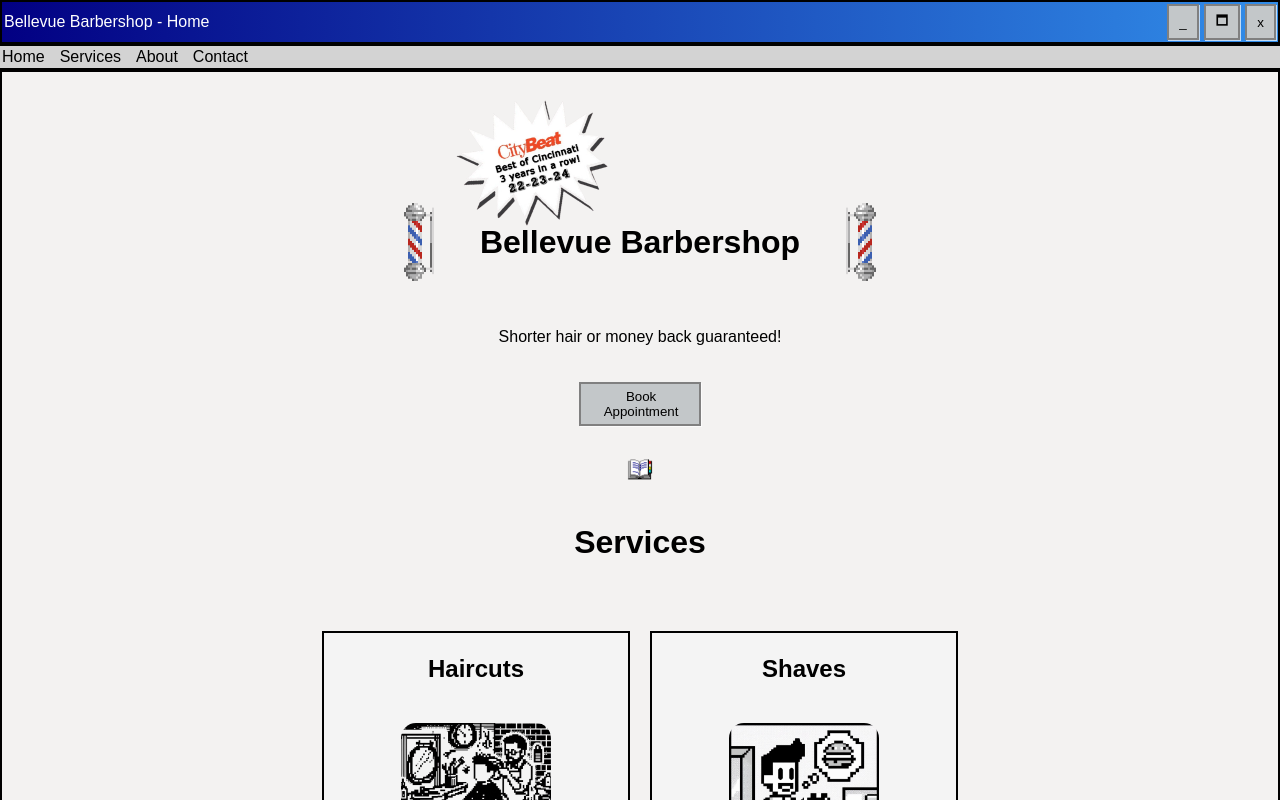
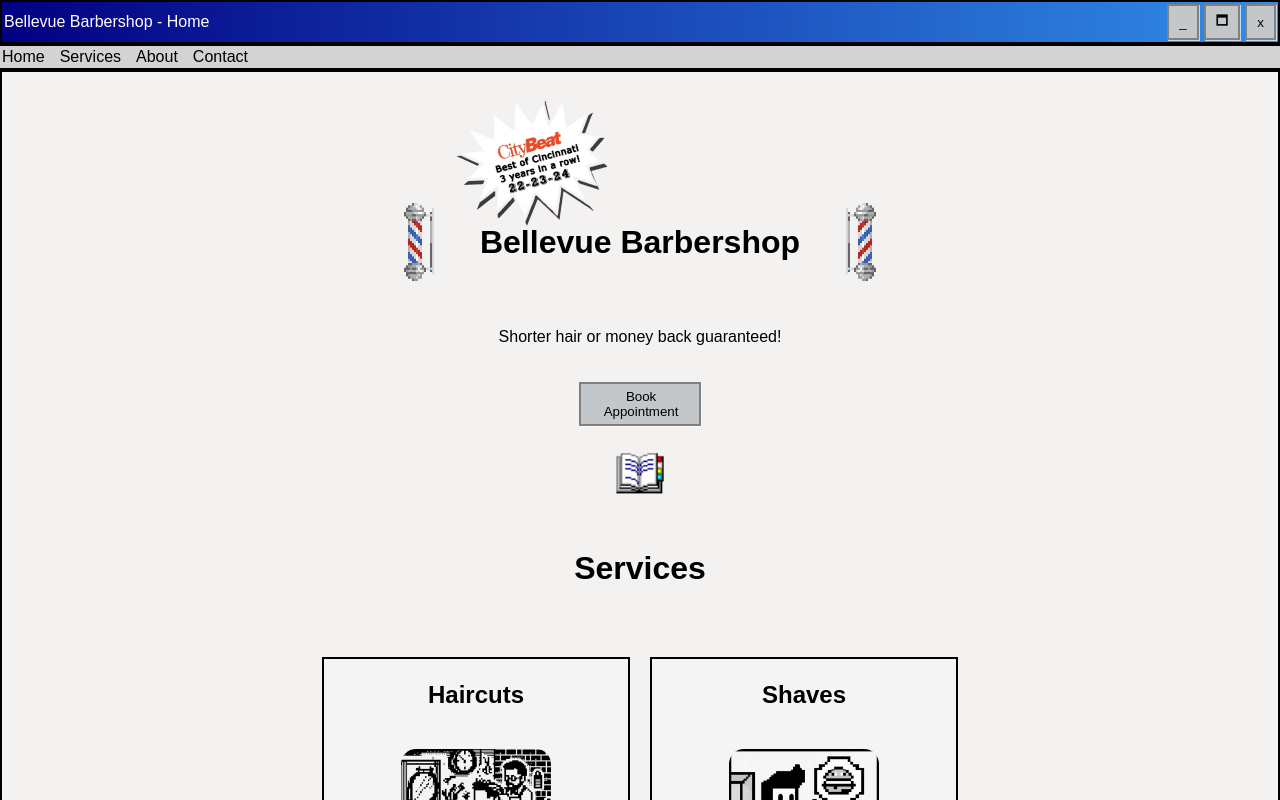
Before and after one commit to austynwhaley/bellevuebarbershop, a React (Create React App) app: page /#/ in a window 1280 px wide. Shown: the top 800 px of the page. Built offline with nearby package versions, Linux system fonts and the light colour scheme; a web font is replaced by a local one.

Commit message:
adjusted icon

```diff
--- a/src/pages/Home/Home.css
+++ b/src/pages/Home/Home.css
@@ -91,11 +91,10 @@ body {
   display: flex;
   justify-content: center;
   align-items: center;
-  margin-top: 20px; /* Add some space between button and icon */
 }
 
 .bookIcon {
-  width: 50px;
+  width: 100px;
   height: auto;
 }
 
```
